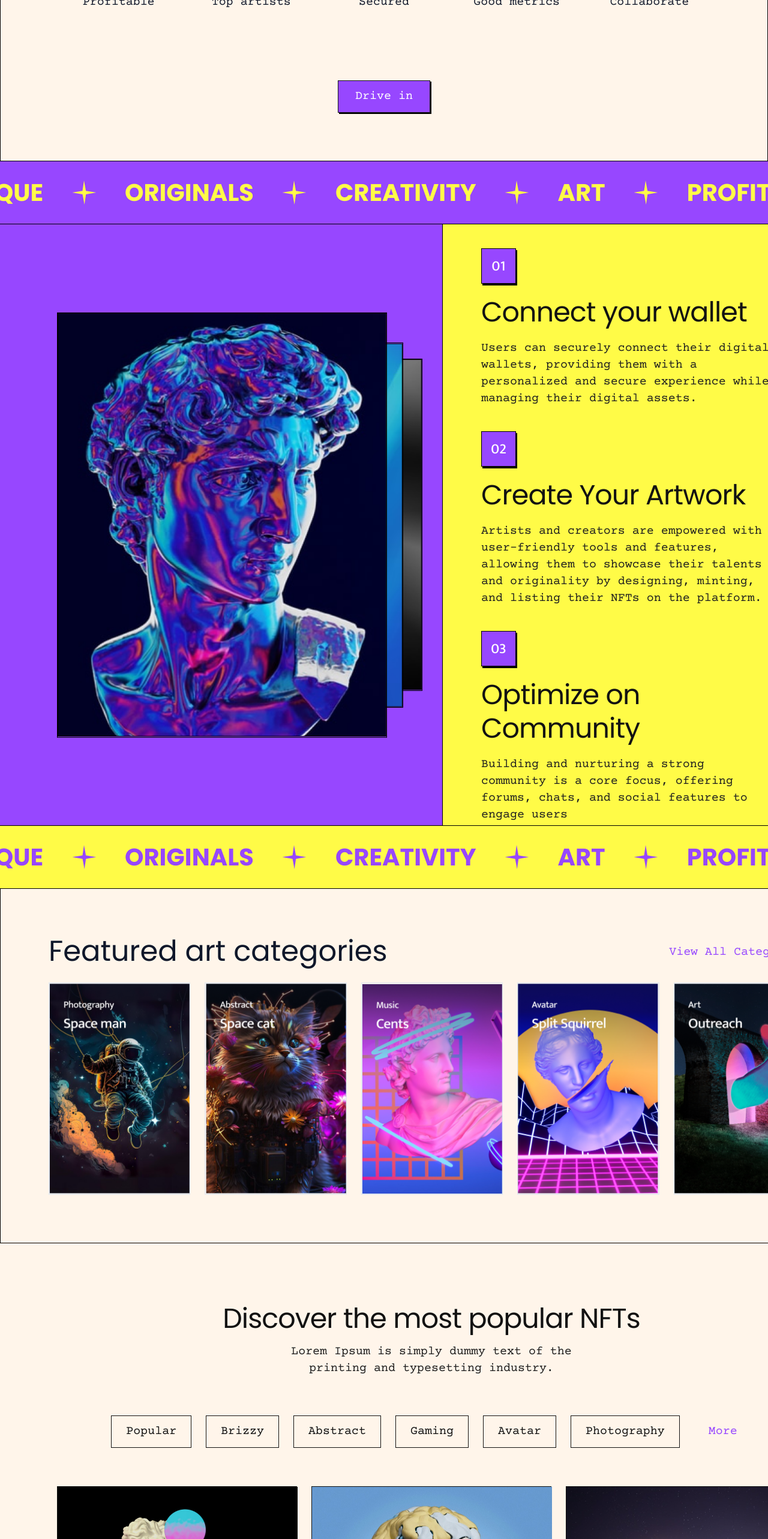
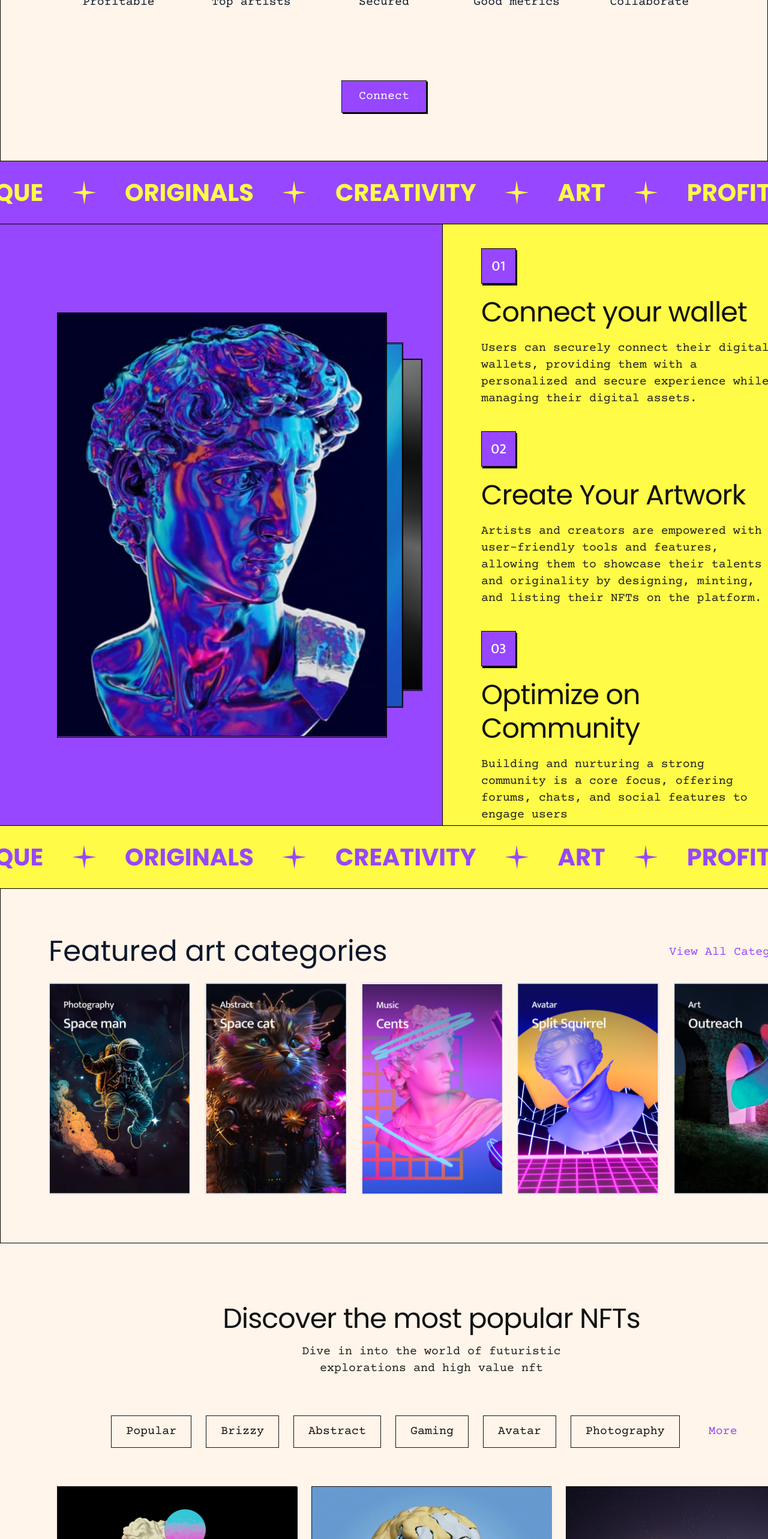
Before and after one commit to codabytez/NFT_Playground, a React (Vite) app: page / in a window 1280 px wide. Shown: the part 1240-3806 px from the top of the page at 60% size. Built offline with nearby package versions, Linux system fonts and the light colour scheme.

Commit message:
UI changes

```diff
--- a/src/components/Collection.tsx
+++ b/src/components/Collection.tsx
@@ -45,8 +45,7 @@
           Discover the most popular NFTs
         </h2>
         <p className="w-[549px] text-[#1F1F1F] text-center font-courier text-xl">
-          Lorem Ipsum is simply dummy text of the printing and typesetting
-          industry.
+          Dive in into the world of futuristic explorations and high value nft
         </p>
       </div>
 
--- a/src/components/Footer.tsx
+++ b/src/components/Footer.tsx
@@ -171,7 +171,7 @@
           <div className="w-[243px] h-[60px] inline-flex py-4 px-6 justify-center items-center border border-black bg-brand-purple gap-8 shadow-[4px_4px_0px_0px_#000]">
             <input
               placeholder="Enter your email"
-              className="border-none outline-none bg-transparent text-white opacity-50 w-[150px]"
+              className="border-none outline-none bg-transparent text-white w-[150px]"
             />
             <svg
               xmlns="http://www.w3.org/2000/svg"
@@ -194,7 +194,7 @@
       </div>
 
       <div className="flex flex-col gap-4 items-center self-stretch opacity-60">
-        <span className="flex w-[1440px] justify-center items-center border border-white opacity-80" />
+        <span className="flex w-[1440px] justify-center items-center border border-white opacity-20" />
 
         <p className="text-white font-courier">
           © {new Date().getFullYear()} cooked by MK3DITS served to BYTEZ. All
--- a/src/components/Services.tsx
+++ b/src/components/Services.tsx
@@ -93,7 +93,7 @@
             </p>
           </div>
         </div>
-        <Button variant="secondary">Drive in</Button>
+        <Button variant="secondary">Connect</Button>
       </div>
     </div>
   );
```
